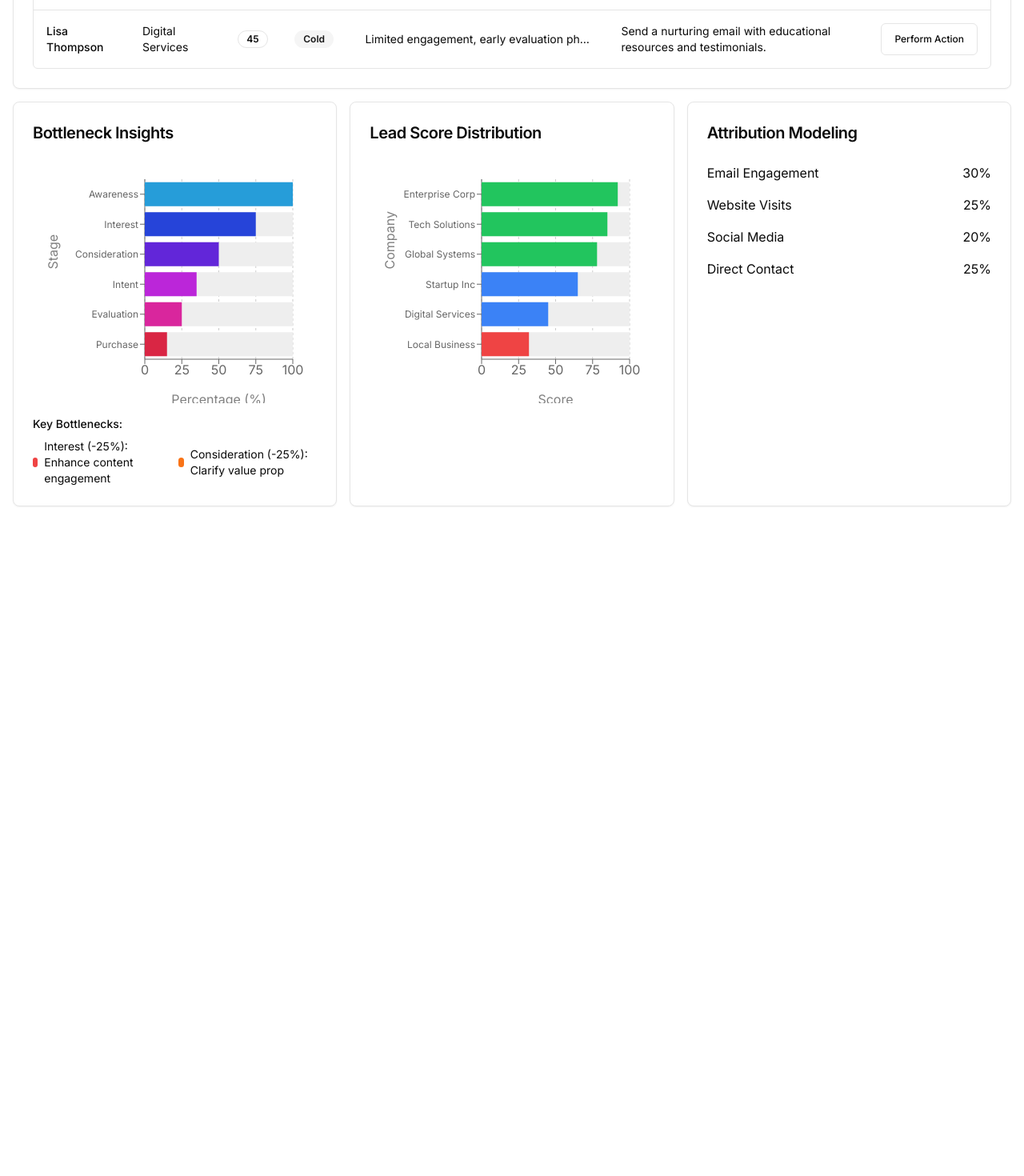
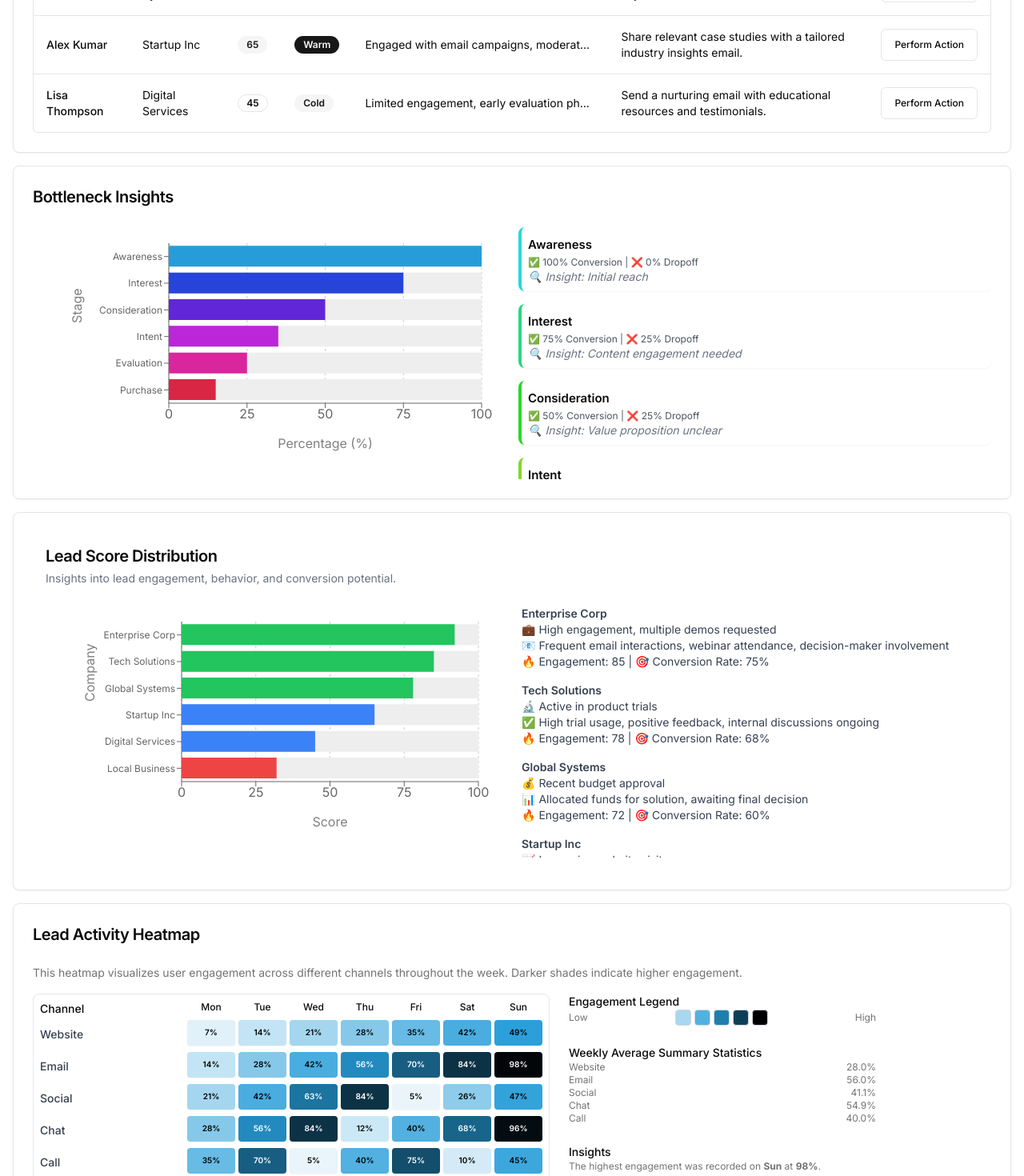
Before and after one commit to gauravpandeydigilantern/enhanced-leadscore_vercel, a Next.js app: page / in a window 1280 px wide. Shown: the part 940-2410 px from the top of the page at 80% size. Before the commit the page ends 1597 px from the top, so only its background shows below. Built offline with nearby package versions, Linux system fonts and the light colour scheme.

Commit message:
Merge latest -ninj

```diff
--- a/components/analytics-dashboard.tsx
+++ b/components/analytics-dashboard.tsx
@@ -4,30 +4,27 @@ import { Card, CardContent, CardHeader, CardTitle } from "@/components/ui/card"
 import { LineChart, BarChart, HeatMap } from "@/components/charts"
 import { LeadTable } from "@/components/lead-table"
 
+const data = [
+  { stage: "Awareness", conversion: 100, dropoff: 0, insight: "Initial reach" },
+  { stage: "Interest", conversion: 75, dropoff: 25, insight: "Content engagement needed" },
+  { stage: "Consideration", conversion: 50, dropoff: 25, insight: "Value proposition unclear" },
+  { stage: "Intent", conversion: 35, dropoff: 15, insight: "Price sensitivity" },
+  { stage: "Evaluation", conversion: 25, dropoff: 10, insight: "Competitor comparison" },
+  { stage: "Purchase", conversion: 15, dropoff: 10, insight: "Final objections" },
+];
+
 export function AnalyticsDashboard() {
   return (
     <div className="grid gap-4 md:grid-cols-2 lg:grid-cols-3">
       <Card className="col-span-2 hover:shadow-lg transition-all duration-200">
         <CardHeader className="space-y-1">
-          <CardTitle className="text-xl font-semibold">Lead Activity Heatmap</CardTitle>
-        </CardHeader>
-        <CardContent>
-          <HeatMap
-            data={[]}
-            xAxisLabel="Date"
-            yAxisLabel="Activity Level"
-          />
-        </CardContent>
-      </Card>
-
-      <Card className="hover:shadow-lg transition-all duration-200">
-        <CardHeader className="space-y-1">
-          <CardTitle className="text-xl font-semibold">Conversion Rates</CardTitle>
+          <CardTitle className="text-xl font-semibold">Conversion Rate Over Time
+          </CardTitle>
         </CardHeader>
         <CardContent>
           <LineChart
             data={[
-              { date: "2025-02-18", rate: 48},
+              { date: "2025-02-18", rate: 48 },
               { date: "2025-02-19", rate: 35 },
               { date: "2025-02-20", rate: 49 },
               { date: "2025-02-21", rate: 75 },
@@ -40,71 +37,7 @@ export function AnalyticsDashboard() {
           />
         </CardContent>
       </Card>
-
-      <Card className="col-span-3 hover:shadow-lg transition-all duration-200">
-        <CardHeader className="space-y-1">
-          <CardTitle className="text-xl font-semibold">Top Lead Scoring</CardTitle>
-        </CardHeader>
-        <CardContent>
-          <LeadTable />
-        </CardContent>
-      </Card>
-
-      <Card className="hover:shadow-lg transition-all duration-200">
-        <CardHeader className="space-y-1">
-          <CardTitle className="text-xl font-semibold">Bottleneck Insights</CardTitle>
-        </CardHeader>
-        <CardContent>
-          <BarChart
-            data={[
-              { stage: "Awareness", conversion: 100, dropoff: 0, insight: "Initial reach" },
-              { stage: "Interest", conversion: 75, dropoff: 25, insight: "Content engagement needed" },
-              { stage: "Consideration", conversion: 50, dropoff: 25, insight: "Value proposition unclear" },
-              { stage: "Intent", conversion: 35, dropoff: 15, insight: "Price sensitivity" },
-              { stage: "Evaluation", conversion: 25, dropoff: 10, insight: "Competitor comparison" },
-              { stage: "Purchase", conversion: 15, dropoff: 10, insight: "Final objections" },
-            ]}
-            xAxisLabel="Percentage (%)"
-            yAxisLabel="Stage"
-
-          />
-          <div className="mt-4 space-y-2 text-sm">
-            <p className="font-medium">Key Bottlenecks:</p>
-            <div className="grid grid-cols-2 gap-2">
-              <div className="flex items-center gap-2">
-                <span className="w-3 h-3 bg-red-500 rounded-full"/>
-                <span>Interest (-25%): Enhance content engagement</span>
-              </div>
-              <div className="flex items-center gap-2">
-                <span className="w-3 h-3 bg-orange-500 rounded-full"/>
-                <span>Consideration (-25%): Clarify value prop</span>
-              </div>
-            </div>
-          </div>
-        </CardContent>
-      </Card>
-
-      <Card className="hover:shadow-lg transition-all duration-200">
-        <CardHeader className="space-y-1">
-          <CardTitle className="text-xl font-semibold">Lead Score Distribution</CardTitle>
-        </CardHeader>
-        <CardContent>
-          <BarChart
-            data={[
-              { name: "Enterprise Corp", score: 92, impact: "High engagement, multiple demos requested" },
-              { name: "Tech Solutions", score: 85, impact: "Active in product trials" },
-              { name: "Global Systems", score: 78, impact: "Recent budget approval" },
-              { name: "Startup Inc", score: 65, impact: "Increasing website visits" },
-              { name: "Digital Services", score: 45, impact: "Early stage evaluation" },
-              { name: "Local Business", score: 32, impact: "Limited engagement" },
-            ]}
-            xAxisLabel="Score"
-            yAxisLabel="Company"
-          />
-        </CardContent>
-      </Card>
-
-      <Card className="hover:shadow-lg transition-all duration-200">
+      <Card className="col-span-1 hover:shadow-lg transition-all duration-200">
         <CardHeader className="space-y-1">
           <CardTitle className="text-xl font-semibold">Attribution Modeling</CardTitle>
         </CardHeader>
@@ -124,6 +57,158 @@ export function AnalyticsDashboard() {
           </div>
         </CardContent>
       </Card>
+
+      <Card className="col-span-3 hover:shadow-lg transition-all duration-200">
+        <CardHeader className="space-y-1">
+          <CardTitle className="text-xl font-semibold">Top Lead Scoring</CardTitle>
+        </CardHeader>
+        <CardContent>
+          <LeadTable />
+        </CardContent>
+      </Card>
+
+      <Card className="col-span-3 hover:shadow-lg transition-all duration-200">
+        <CardHeader className="space-y-1">
+          <CardTitle className="text-xl font-semibold">Bottleneck Insights</CardTitle>
+        </CardHeader>
+        <CardContent>
+        <div className="grid grid-cols-2 gap-4">
+
+          <BarChart
+            data={[
+              { stage: "Awareness", conversion: 100, dropoff: 0, insight: "Initial reach" },
+              { stage: "Interest", conversion: 75, dropoff: 25, insight: "Content engagement needed" },
+              { stage: "Consideration", conversion: 50, dropoff: 25, insight: "Value proposition unclear" },
+              { stage: "Intent", conversion: 35, dropoff: 15, insight: "Price sensitivity" },
+              { stage: "Evaluation", conversion: 25, dropoff: 10, insight: "Competitor comparison" },
+              { stage: "Purchase", conversion: 15, dropoff: 10, insight: "Final objections" },
+            ]}
+            xAxisLabel="Percentage (%)"
+            yAxisLabel="Stage"
+
+          />
+
+
+
+          <div style={{height: "315px",overflow: "auto"}}>
+
+          <ul className="space-y-4" >
+            {data.map((item, index) => (
+              <li key={index} className="p-4 border-l-4 rounded-lg shadow-sm" style={{
+                borderColor: `hsl(${180 - index * 30}, 70%, 50%)`,
+                padding: "0.5rem",
+                fontSize: "12px",
+                lineHeight: "16px"
+              }}>
+                <div className="text-lg font-semibold" style={{fontSize: "15px"}}>{item.stage}</div>
+                <div className="text-gray-600">✅ {item.conversion}% Conversion | ❌ {item.dropoff}% Dropoff</div>
+                <div className="text-sm text-gray-500 italic">🔍 Insight: {item.insight}</div>
+              </li>
+            ))}
+          </ul>
+          </div>
+
+          {/* <div className="mt-4 space-y-2 text-sm">
+            <p className="font-medium">Key Bottlenecks:</p>
+            <div className="grid grid-cols-2 gap-2">
+              <div className="flex items-center gap-2">
+                <span className="w-3 h-3 bg-red-500 rounded-full" />
+                <span>Interest (-25%): Enhance content engagement</span>
+              </div>
+              <div className="flex items-center gap-2">
+                <span className="w-3 h-3 bg-orange-500 rounded-full" />
+                <span>Consideration (-25%): Clarify value prop</span>
+              </div>
+            </div>
+          </div> */}
+          </div>
+        </CardContent>
+      </Card>
+
+
+
+      <Card className="col-span-3 hover:shadow-lg transition-all duration-200 p-4">
+  <CardHeader className="space-y-1">
+    <CardTitle className="text-xl font-semibold">Lead Score Distribution</CardTitle>
+    <p className="text-sm text-gray-500">
+      Insights into lead engagement, behavior, and conversion potential.
+    </p>
+  </CardHeader>
+  <CardContent>
+    <div className="grid grid-cols-2 gap-6">
+      {/* Left Column - Chart */}
+      <div>
+        <BarChart
+          data={[
+            { name: "Enterprise Corp", score: 92 },
+            { name: "Tech Solutions", score: 85 },
+            { name: "Global Systems", score: 78 },
+            { name: "Startup Inc", score: 65 },
+            { name: "Digital Services", score: 45 },
+            { name: "Local Business", score: 32 },
+          ]}
+          xAxisLabel="Score"
+          yAxisLabel="Company"
+        />
+      </div>
+      {/* Right Column - Detailed Information */}
+      <div  style={{height: "315px",overflow: "auto"}} className="space-y-4 text-sm text-gray-700">
+        <div>
+          <p className="font-semibold">Enterprise Corp</p>
+          <p>💼 High engagement, multiple demos requested</p>
+          <p>📧 Frequent email interactions, webinar attendance, decision-maker involvement</p>
+          <p>🔥 Engagement: 85 | 🎯 Conversion Rate: 75%</p>
+        </div>
+        <div>
+          <p className="font-semibold">Tech Solutions</p>
+          <p>🔬 Active in product trials</p>
+          <p>✅ High trial usage, positive feedback, internal discussions ongoing</p>
+          <p>🔥 Engagement: 78 | 🎯 Conversion Rate: 68%</p>
+        </div>
+        <div>
+          <p className="font-semibold">Global Systems</p>
+          <p>💰 Recent budget approval</p>
+          <p>📊 Allocated funds for solution, awaiting final decision</p>
+          <p>🔥 Engagement: 72 | 🎯 Conversion Rate: 60%</p>
+        </div>
+        <div>
+          <p className="font-semibold">Startup Inc</p>
+          <p>📈 Increasing website visits</p>
+          <p>📝 Regular content engagement, but no direct interaction yet</p>
+          <p>🔥 Engagement: 60 | 🎯 Conversion Rate: 45%</p>
+        </div>
+        <div>
+          <p className="font-semibold">Digital Services</p>
+          <p>🔍 Early stage evaluation</p>
+          <p>📉 Exploring options, limited but steady engagement</p>
+          <p>🔥 Engagement: 40 | 🎯 Conversion Rate: 30%</p>
+        </div>
+        <div>
+          <p className="font-semibold">Local Business</p>
+          <p>❄️ Limited engagement</p>
+          <p>🛠 Minimal interactions, may require nurturing</p>
+          <p>🔥 Engagement: 25 | 🎯 Conversion Rate: 15%</p>
+        </div>
+      </div>
+    </div>
+  </CardContent>
+</Card>
+
+      <Card className="col-span-3 hover:shadow-lg transition-all duration-200">
+        <CardHeader className="space-y-1">
+          <CardTitle className="text-xl font-semibold">Lead Activity Heatmap</CardTitle>
+        </CardHeader>
+        <CardContent>
+          <HeatMap
+            data={[]}
+            xAxisLabel="Date"
+            yAxisLabel="Activity Level"
+          />
+        </CardContent>
+      </Card>
+
+
+
     </div>
   )
 }
--- a/components/charts.tsx
+++ b/components/charts.tsx
@@ -2,7 +2,7 @@
 "use client"
 
 import * as React from 'react'
-import { Line, Bar, Cell, ResponsiveContainer, XAxis, YAxis, CartesianGrid, Tooltip, LineChart as RechartsLineChart, BarChart as RechartsBarChart } from 'recharts'
+import { Line, Bar, Cell, ResponsiveContainer, XAxis, YAxis, CartesianGrid, Tooltip, Legend, LineChart as RechartsLineChart, BarChart as RechartsBarChart } from 'recharts'
 
 export function LineChart({ data, xAxisLabel, yAxisLabel }: {
   data: any[],
@@ -10,28 +10,41 @@ export function LineChart({ data, xAxisLabel, yAxisLabel }: {
   yAxisLabel?: string
 }) {
   return (
-    <ResponsiveContainer width="100%" height={200}>
-    <RechartsLineChart data={data}>
-      <CartesianGrid strokeDasharray="3 3" />
+    <div className="rounded-lg bg-white">
+    <p className="text-sm text-gray-600 mb-4">This chart displays the conversion rate trends over time, helping identify key patterns and fluctuations.</p>
+
+    <ResponsiveContainer width="100%" height={300}>
+      <RechartsLineChart data={data} margin={{ top: 20, right: 30, left: 70, bottom: 50 }}>
+        <CartesianGrid strokeDasharray="3 3" stroke="#e0e0e0" />
         <XAxis
           dataKey="date"
           label={{
             value: xAxisLabel,
             position: 'bottom',
-          offset: 0
+            offset: 10,
+            style: { fontSize: '12px', fill: '#333' }
           }}
+          tick={{ fontSize: '12px' }}
         />
         <YAxis
           label={{
-          value: yAxisLabel,
+            value: 'Conversion Rate (%)',
             angle: -90,
-          position: 'insideLeft'
+            position: 'insideLeft',
+            style: { fontSize: '12px', fill: '#333' }
           }}
+          tickFormatter={(tick) => `${tick}%`}
+          tick={{ fontSize: '12px' }}
         />
-      <Tooltip />
-      <Line type="monotone" dataKey="rate" stroke="#8884d8" />
+        <Tooltip
+          formatter={(value) => [`${value}%`, 'Conversion Rate']}
+          labelFormatter={(label) => `Date: ${label}`}
+        />
+        <Legend verticalAlign="top" height={36} />
+        <Line type="monotone" dataKey="rate" stroke="#8884d8" strokeWidth={2} dot={{ r: 4 }} activeDot={{ r: 6 }} />
       </RechartsLineChart>
     </ResponsiveContainer>
+  </div>
   )
 }
 
@@ -44,11 +57,11 @@ export function BarChart({ data, xAxisLabel, yAxisLabel }: {
   const sortedData = isFunnelData ? data : [...data].sort((a, b) => b.score - a.score);
 
   return (
-    <ResponsiveContainer width="100%" height={300}>
+    <ResponsiveContainer width="100%" height={300} >
       <RechartsBarChart
         data={sortedData}
         layout="vertical"
-        margin={{ top: 20, right: 30, left: 20, bottom: 25 }}
+        margin={{ top: 20, right: 30, left: 50, bottom: 50 }}
       >
         <CartesianGrid strokeDasharray="3 3" horizontal={false} />
         <XAxis
@@ -124,10 +137,33 @@ export function HeatMap() {
     }))
   }));
 
+  // Calculate summary statistics
+  const averageEngagementPerChannel = data.map(channel => ({
+    name: channel.name,
+    avgValue: (
+      channel.data.reduce((sum, d) => sum + d.value, 0) / channel.data.length
+    ).toFixed(1)
+  }));
+
+  const topPerforming = data.flatMap(channel => channel.data)
+    .reduce((top, current) => (current.value > top.value ? current : top), { value: 0, day: '' });
+
   return (
+    <>
+
+<div className='space-y-4 pb-4'>
+          {/* <h2 className="text-lg font-semibold">Engagement Heatmap</h2> */}
+          <p className="text-sm text-muted-foreground">
+            This heatmap visualizes user engagement across different channels throughout the week. Darker shades indicate higher engagement.
+          </p>
+  </div>
+     <div className="flex space-x-6 ">
+      {/* Heatmap Section */}
       <div className="space-y-4">
+
+
         <div className="w-full overflow-x-auto">
-        <div className="grid grid-cols-[100px_repeat(7,60px)] gap-1 min-w-[520px]">
+          <div className="grid grid-cols-[180px_repeat(7,60px)] gap-1 min-w-[560px] border border-gray-200 p-2 rounded-lg shadow-sm">
             <div className="font-medium text-sm">Channel</div>
             {days.map(day => (
               <div key={day} className="text-xs text-center font-medium">{day}</div>
@@ -135,11 +171,11 @@ export function HeatMap() {
 
             {data.map((channel) => (
               <React.Fragment key={channel.name}>
-              <div className="text-sm py-2">{channel.name}</div>
+                <div className="text-sm py-2 font-medium text-gray-700">{channel.name}</div>
                 {channel.data.map((day) => (
                   <div
                     key={day.day}
-                  className="h-8 rounded-sm flex items-center justify-center text-[10px]"
+                    className="h-8 rounded-sm flex items-center justify-center text-[10px] font-semibold shadow-sm"
                     style={{
                       backgroundColor: `hsl(200, 70%, ${100 - day.value}%)`,
                       color: day.value > 50 ? 'white' : 'black'
@@ -153,22 +189,54 @@ export function HeatMap() {
             ))}
           </div>
         </div>
+      </div>
 
+      {/* Right Panel */}
+      <div className="space-y-6 w-96">
+        {/* Engagement Legend */}
+        <div>
+          <h3 className="text-sm font-medium">Engagement Legend</h3>
           <div className="flex items-center justify-between text-sm text-muted-foreground">
-        <span>Low Engagement</span>
-        <div className="flex gap-1">
+            <span className="text-xs">Low</span>
+            <div className="flex gap-1 items-center">
               {[20, 40, 60, 80, 100].map(value => (
                 <div
                   key={value}
-              className="w-4 h-4 rounded"
+                  className="w-5 h-5 rounded border border-gray-300"
                   style={{
                     backgroundColor: `hsl(200, 70%, ${100 - value}%)`
                   }}
+                  title={`${value}% Engagement`}
                 />
               ))}
             </div>
-        <span>High Engagement</span>
+            <span className="text-xs">High</span>
           </div>
         </div>
+
+        {/* Summary Statistics */}
+        <div>
+          <h3 className="text-sm font-medium">Weekly Average Summary Statistics</h3>
+          <ul className="text-xs text-muted-foreground">
+            {averageEngagementPerChannel.map(stat => (
+              <li key={stat.name} className="flex justify-between">
+                <span>{stat.name}</span>
+                <span>{stat.avgValue}%</span>
+              </li>
+            ))}
+          </ul>
+        </div>
+
+        {/* Insights Panel */}
+        <div>
+          <h3 className="text-sm font-medium">Insights</h3>
+          <p className="text-xs text-muted-foreground">
+            The highest engagement was recorded on <strong>{topPerforming.day}</strong> at <strong>{topPerforming.value}%</strong>.
+          </p>
+        </div>
+      </div>
+    </div>
+    </>
+
   );
 }
--- a/package.json
+++ b/package.json
@@ -10,6 +10,7 @@
   },
   "dependencies": {
     "@hookform/resolvers": "^3.9.1",
+    "@nivo/heatmap": "^0.88.0",
     "@radix-ui/react-accordion": "^1.2.2",
     "@radix-ui/react-alert-dialog": "^1.1.4",
     "@radix-ui/react-aspect-ratio": "^1.1.1",
```
Also changed, not shown: 1 other file (tests, documents, lock files or other folders). Lines whose indentation alone changed are shown as unchanged.
